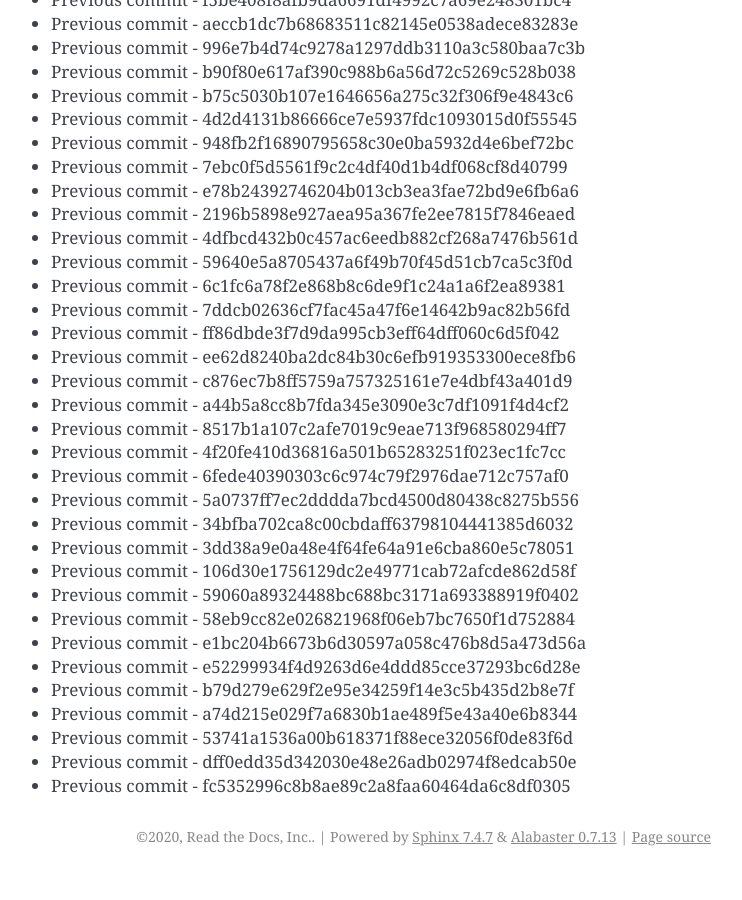
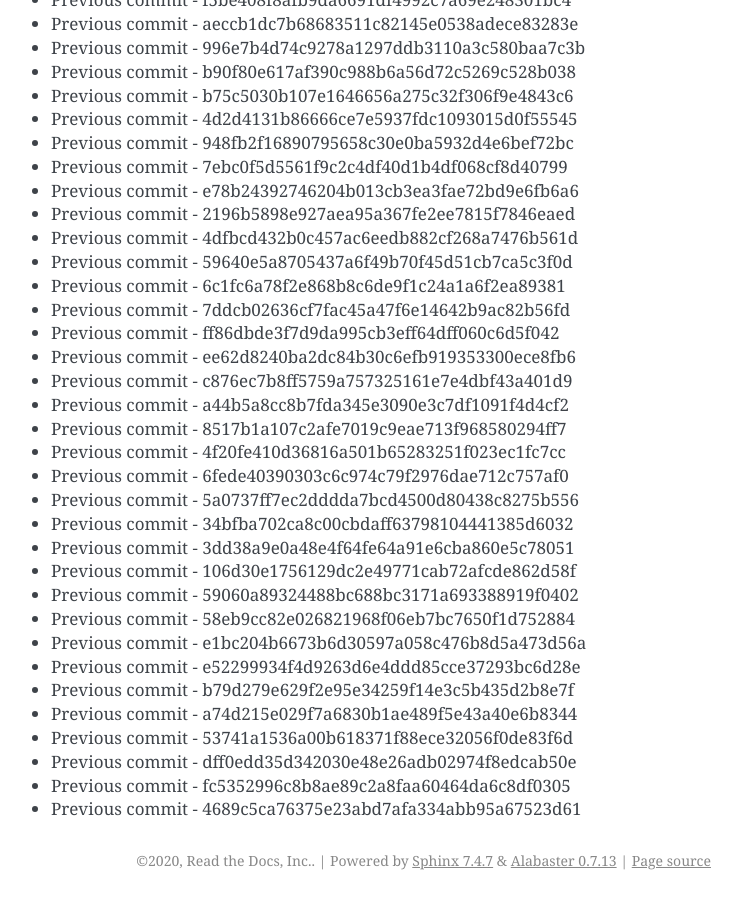
Before and after one commit to readthedocs/rtd-git-stresstest, a Sphinx documentation site: the page built from docs/updates.rst, in a window 1280 px wide and 900 px high, scrolled down 102839 px. Shown: the whole window, without its empty margins (399-1141 px from the left). Built offline with Sphinx 7.4.7, drawn with Linux system fonts in a browser that asks for light colours; before the commit the page ends 103715 px from its top, so only the background shows below that.

Commit message:
Generating commit from previous: 4689c5ca76375e23abd7afa334abb95a67523d61

```diff
--- a/docs/updates.rst
+++ b/docs/updates.rst
@@ -4353,3 +4353,4 @@ It can be tested for any performance characteristics.
 * Previous commit - 53741a1536a00b618371f88ece32056f0de83f6d
 * Previous commit - dff0edd35d342030e48e26adb02974f8edcab50e
 * Previous commit - fc5352996c8b8ae89c2a8faa60464da6c8df0305
+* Previous commit - 4689c5ca76375e23abd7afa334abb95a67523d61
```
